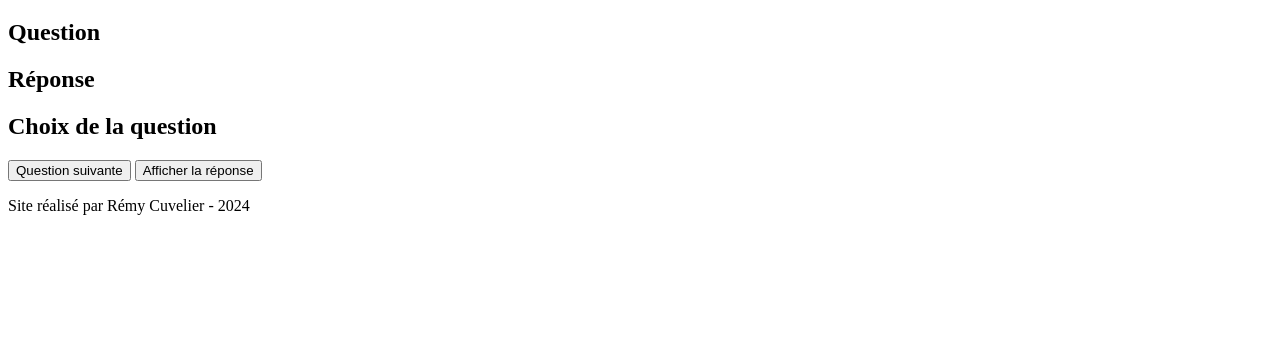
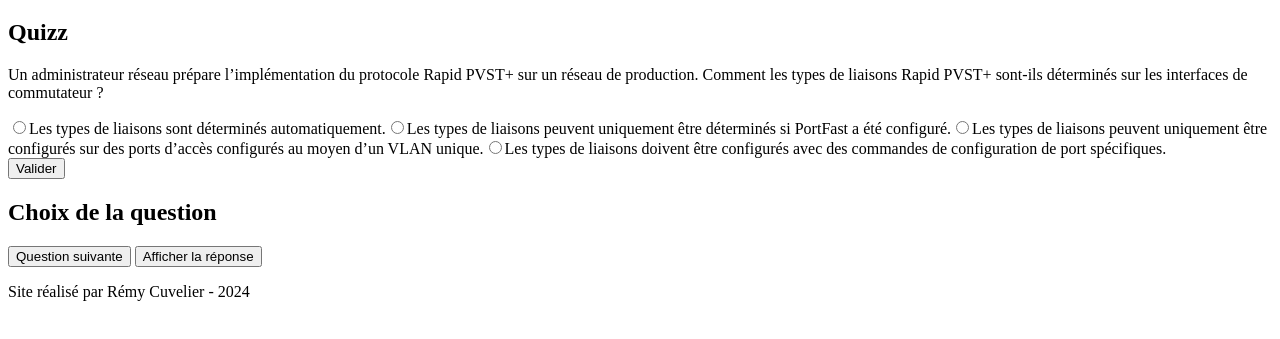
Before and after one commit to Rem7474/CCNA2, a plain HTML site: page index.html in a window 1280 px wide. Shown: the part 61-400 px from the top of the page. Drawn offline with Linux system fonts and the light colour scheme.

Commit message:
Mise à jour du quizz et affichage des questions

```diff
--- a/index.html
+++ b/index.html
@@ -14,12 +14,8 @@
     </header>
     <main>
         <section>
-            <h2>Question</h2>
-            <div id="question"></div>
-        </section>
-        <section>
-            <h2>Réponse</h2>
-            <div id="reponses"></div>
+            <h2>Quizz</h2>
+            <div id="quizz"></div>
         </section>
         <section>
             <h2>Choix de la question</h2>
--- a/script.js
+++ b/script.js
@@ -5,6 +5,10 @@
 //affichage du temps mis pour répondre à l'ensemble des questions
 //affichage du nombre de question correcte et incorrecte
 //affichage du pourcentage de réussite
+
+//event listener pour le chargement de la page
+document.addEventListener("DOMContentLoaded", displayQuestions);
+document.getElementById("next").addEventListener("click", displayQuestions);
 
 //fonction pour récupérer les données du fichier csv
 function getCSVData() {
@@ -68,8 +72,44 @@ function displayQuestions() {
 }
 
 //fonction pour commencer le quizz
-function startQuizz() {
+function GetDataQuizz() {
     var questions = getQuestions();
     var shuffledQuestions = shuffleQuestions(questions);
-    console.log(shuffledQuestions);
+    return shuffledQuestions;
 }
+
+//fonction pour afficher les questions et réponses
+function displayQuestions() {
+    var shuffledQuestions = GetDataQuizz();
+    var div = document.getElementById("quizz");
+    var divQuestion = document.createElement("div");
+    divQuestion.setAttribute("id", "question");
+    div.appendChild(divQuestion);
+    var question = document.createElement("p");
+    question.innerHTML = shuffledQuestions[0].question;
+    divQuestion.appendChild(question);
+    if (shuffledQuestions[0].type == 1) {
+        for (var i = 0; i < shuffledQuestions[0].reponses.length; i++) {
+            var reponse = document.createElement("input");
+            reponse.setAttribute("type", "radio");
+            reponse.setAttribute("name", "reponse");
+            reponse.setAttribute("id", "reponse" + i);
+            divQuestion.appendChild(reponse);
+            var label = document.createElement("label");
+            label.setAttribute("for", "reponse" + i);
+            label.innerHTML = shuffledQuestions[0].reponses[i];
+            divQuestion.appendChild(label);
+        }
+    } else {
+        var image = document.createElement("img");
+        image.setAttribute("src", shuffledQuestions[0].image);
+        divQuestion.appendChild(image);
+    }
+    var divReponse = document.createElement("div");
+    divReponse.setAttribute("id", "reponses");
+    div.appendChild(divReponse);
+    var reponse = document.createElement("button");
+    reponse.innerHTML = "Valider";
+    reponse.setAttribute("onclick", "checkAnswer()");
+    divReponse.appendChild(reponse);
+}
```
